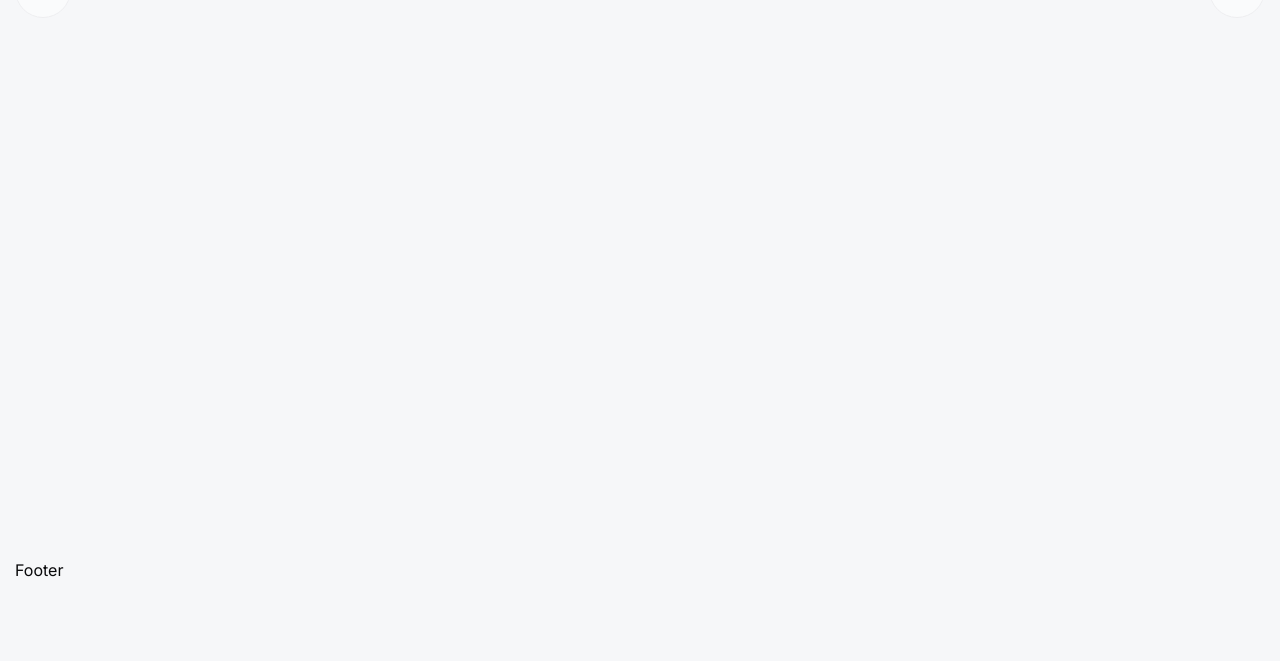
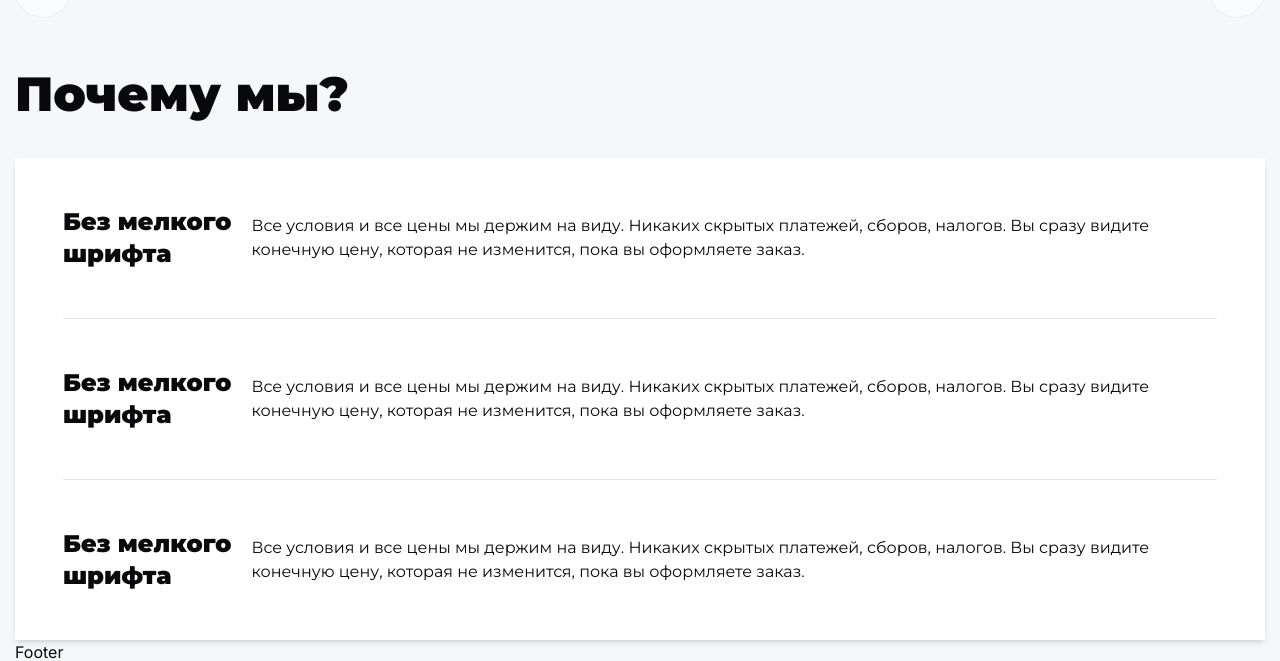
Before and after one commit to MagaFreelancer/rent-car, a React (Vite) app: page / in a window 1280 px wide. Shown: the part 218-879 px from the top of the page. Before the commit the page ends 800 px from the top, so only its background shows below. Built offline with nearby package versions, Linux system fonts and the light colour scheme; no server answers.

Commit message:
added component about to homepage

```diff
--- a/src/index.css
+++ b/src/index.css
@@ -1,5 +1,5 @@
 @import url('https://fonts.googleapis.com/css2?family=Poppins:ital,wght@0,100;0,200;0,300;0,400;0,500;0,600;0,700;0,800;0,900;1,100;1,200;1,300;1,400;1,500;1,600;1,700;1,800;1,900&display=swap');
-@import url('https://fonts.googleapis.com/css2?family=Inter:ital,opsz,wght@0,14..32,100..900;1,14..32,100..900&family=Plus+Jakarta+Sans:ital,wght@0,200..800;1,200..800&display=swap');
+@import url('https://fonts.googleapis.com/css2?family=Inter:ital,opsz,wght@0,14..32,100..900;1,14..32,100..900&family=Montserrat:ital,wght@0,100..900;1,100..900&family=Plus+Jakarta+Sans:ital,wght@0,200..800;1,200..800&display=swap');
 @tailwind base;
 @tailwind components;
 @tailwind utilities;
--- /dev/null
+++ b/src/pages/homePage/components/about/index.tsx
@@ -0,0 +1,42 @@
+import React from 'react';
+import { cn } from '@/lib/utils';
+import Title from '@/shared/Title';
+
+interface Props {
+    className?: string;
+}
+
+export const About: React.FC<Props> = ({ className }: Props) => {
+    return (
+        <div className={cn('font-montserrat', className)}>
+            <Title className="mb-10 font-black">Почему мы?</Title>
+            <ul className="bg-white shadow-md px-12">
+                <li className=" flex  justify-between items-center py-12 border-b-[1px] border-black/10">
+                    <div className="text-2xl font-black">Без мелкого шрифта</div>
+                    <p className="font-sm">
+                        Все условия и все цены мы держим на виду. Никаких скрытых платежей, сборов,
+                        налогов. Вы сразу видите конечную цену, которая не изменится, пока вы
+                        оформляете заказ.
+                    </p>
+                </li>
+
+                <li className=" flex  justify-between items-center  py-12 border-b-[1px] border-black/10">
+                    <div className="text-2xl font-black">Без мелкого шрифта</div>
+                    <p className="font-sm">
+                        Все условия и все цены мы держим на виду. Никаких скрытых платежей, сборов,
+                        налогов. Вы сразу видите конечную цену, которая не изменится, пока вы
+                        оформляете заказ.
+                    </p>
+                </li>
+                <li className=" flex  justify-between items-center py-12 ">
+                    <div className="text-2xl font-black">Без мелкого шрифта</div>
+                    <p className="font-sm">
+                        Все условия и все цены мы держим на виду. Никаких скрытых платежей, сборов,
+                        налогов. Вы сразу видите конечную цену, которая не изменится, пока вы
+                        оформляете заказ.
+                    </p>
+                </li>
+            </ul>
+        </div>
+    );
+};
--- a/src/pages/homePage/index.tsx
+++ b/src/pages/homePage/index.tsx
@@ -3,6 +3,7 @@ import { cn } from '@/lib/utils';
 import Container from '@/shared/container';
 import { CategoryCarsSlider } from '@/components/categoryCars';
 import useGetCars from './hooks/useGetCars';
+import { About } from './components/about';
 
 interface Props {
     className?: string;
@@ -16,6 +17,7 @@ export const HomePage: React.FC<Props> = ({ className }: Props) => {
         <div className={cn('', className)}>
             <Container>
                 <CategoryCarsSlider objs={cars} title="Cars" beforeTitle="New" />
+                <About />
             </Container>
         </div>
     );
--- a/tailwind.config.js
+++ b/tailwind.config.js
@@ -7,6 +7,8 @@ export default {
             fontFamily: {
                 sans: ['Poppins', 'sans-serif'],
                 jakarta: ['"Plus Jakarta Sans"', 'sans-serif'], // Добавляем кастомный шрифт
+                inter: ['Inter', 'sans-serif'],
+                montserrat: ['Montserrat', 'sans-serif'],
             },
             borderRadius: {
                 lg: 'var(--radius)',
```
